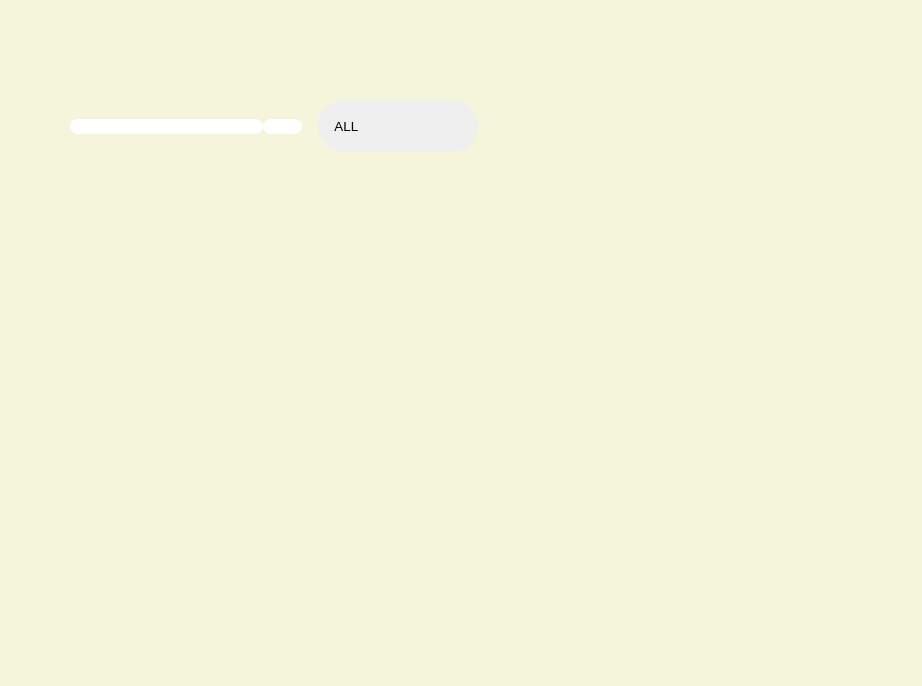
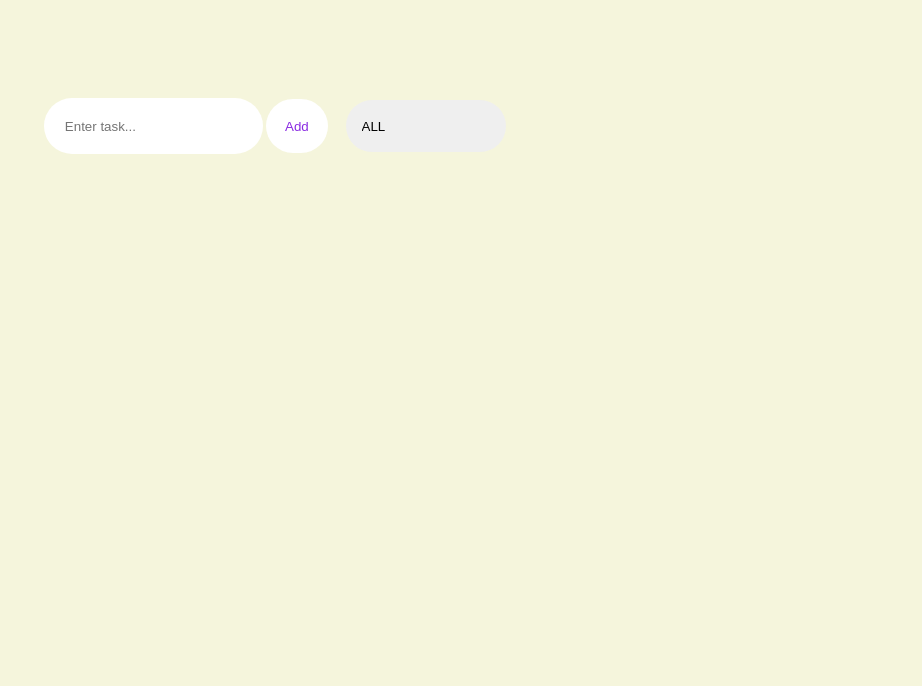
Before and after one commit to kgaugelomokgalaka/TO-DO-LIST2, a website: page to-do.html in a window 1280 px wide. Shown: the part 114-800 px from the top of the page, without its empty margins (358-1280 px from the left). Drawn offline with Linux system fonts and the light colour scheme.

Commit message:
styling the task add button

```diff
--- a/to-do.html
+++ b/to-do.html
@@ -12,11 +12,8 @@
         <h1> to do list</h1>
     </header>
     <form action="" >
-        <input type="text" class="todo-input">
-        <button class="todo-button" type="submit">
-            <!-- <i class=" add task"></i> -->
-             Add
-        </button>
+        <input type="text" class="todo-input" placeholder="Enter task...">
+        <button class="todo-button" type="submit" >Add </button>
         <div class="select"></div>
         <select name="todo " id="" class="filter-todo">
 <option value="all">ALL</option>
--- a/todoStyle.css
+++ b/todoStyle.css
@@ -28,6 +28,8 @@
     border: none;
     background: white;
     border-radius: 2rem;
+    padding: 1.3rem;
+    margin: 0.1rem;
  }
   form button{
     color: blueviolet;
@@ -62,6 +64,10 @@
     align-items: center;
     transition:0,5s ;
     border-radius: 2rem;
+  }
+  .todo-button{
+    color: blueviolet;
+    padding: 1.2rem;
   }
   .todo li{
     flex: 1;
```
